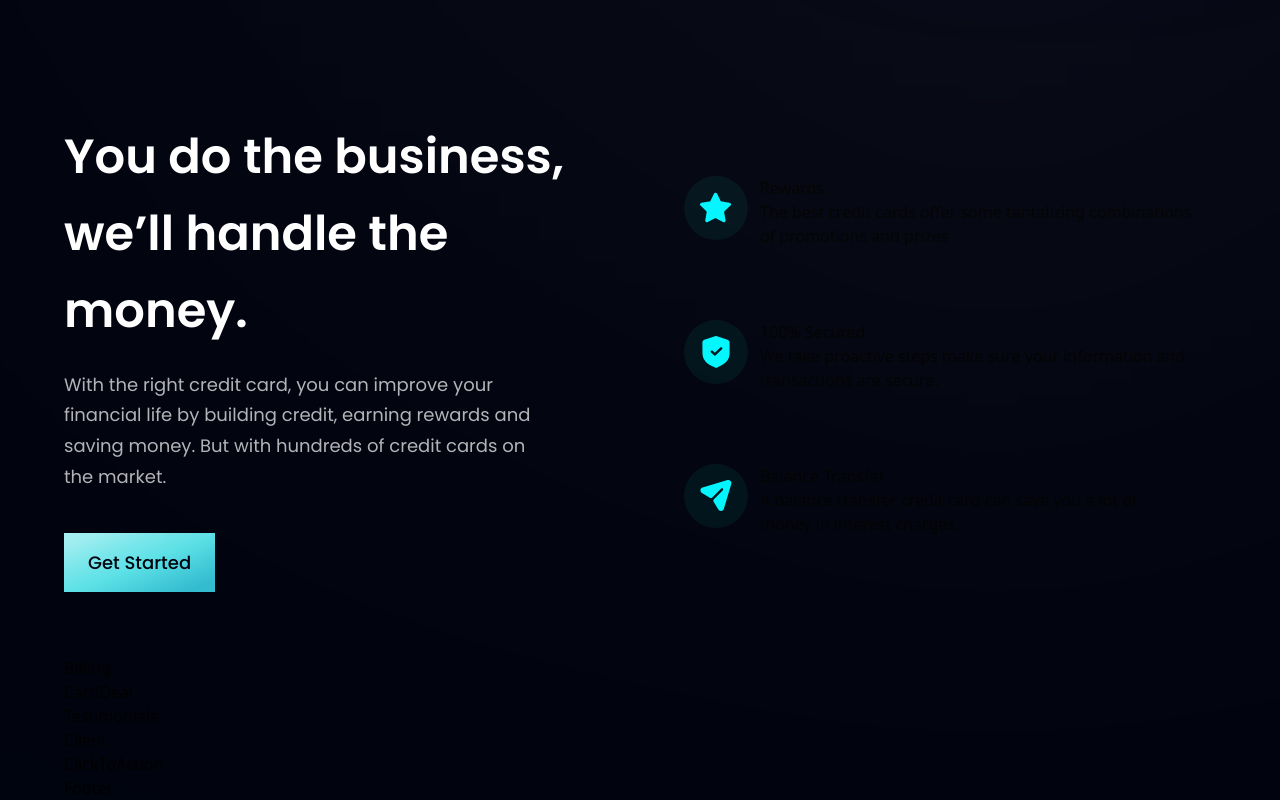
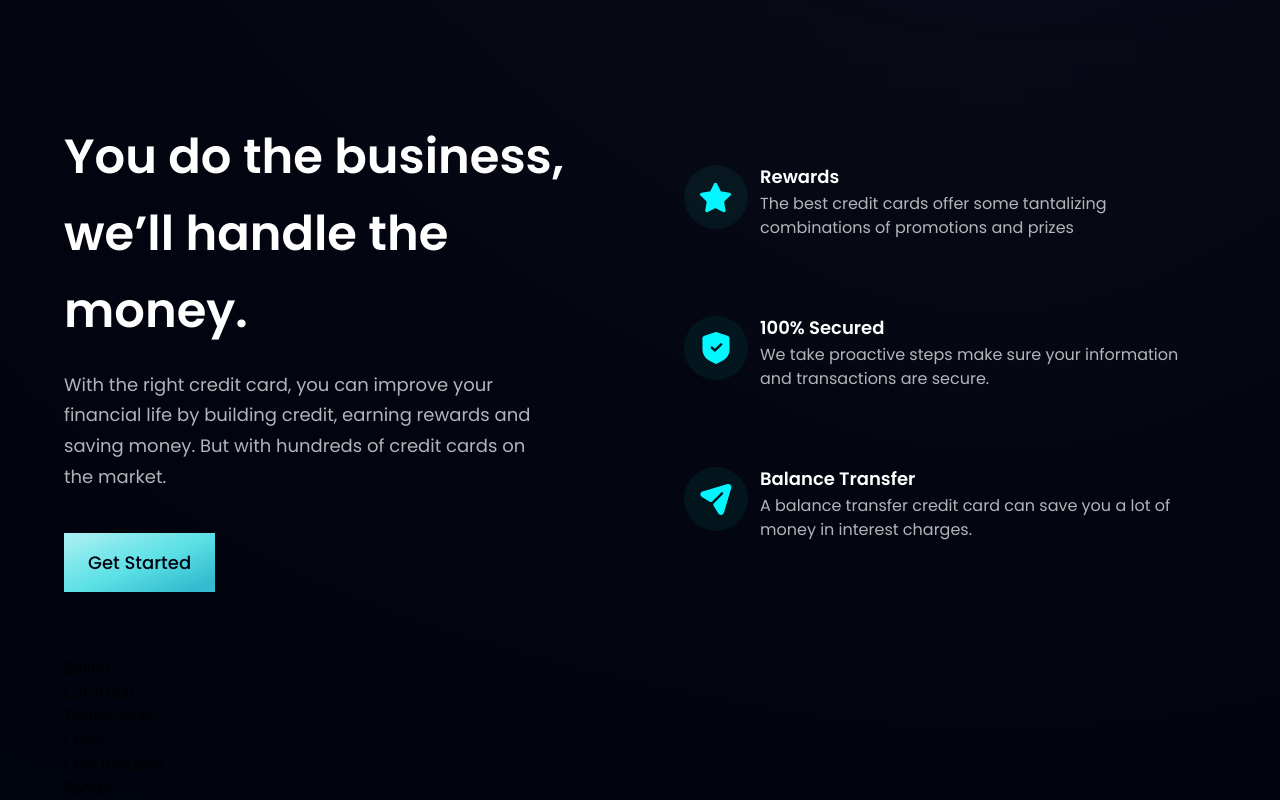
Before and after one commit to sosman32/Bank_App, a React (Vite) app in the folder my_bank_app/: page / in a window 1280 px wide. Shown: the part 890-1690 px from the top of the page. Built offline with nearby package versions, Linux system fonts and the light colour scheme.

Commit message:
Made changes to FeatureCards Business.jsx

```diff
--- a/my_bank_app/src/components/Business.jsx
+++ b/my_bank_app/src/components/Business.jsx
@@ -8,10 +8,10 @@
       <img src={icon} alt="icon" className='w-[50%] h-[50%] object-contain' />
     </div>
     <div className='flex-1 flex flex-col ml-3'>
-      <h4>
+      <h4 className='font-poppins font-semibold text-white text-[18px] leading-[23px] mb-1'>
         {title}
       </h4>
-      <p>
+      <p className='font-poppins font-normal text-dimWhite text-[16px] leading-[24px] mb-1'>
         {content}
       </p>
 
```
